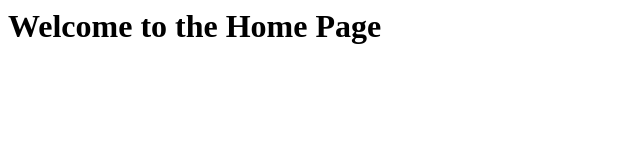
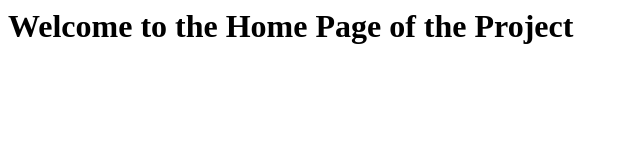
Before and after one commit to 2018HW86372/Website, a plain HTML site: page index.html in a window 1280 px wide. Shown: the whole page, without its empty margins (0-640 px from the left). Drawn offline with Linux system fonts and the light colour scheme.

Commit message:
adding a change

```diff
--- a/index.html
+++ b/index.html
@@ -1,6 +1,6 @@
 <html>
 <title>2018HW86372 WIMS Project</title>
 <body>
-<h1> Welcome to the Home Page </h1>
+<h1> Welcome to the Home Page of the Project </h1>
 </body>
 </html>
```
